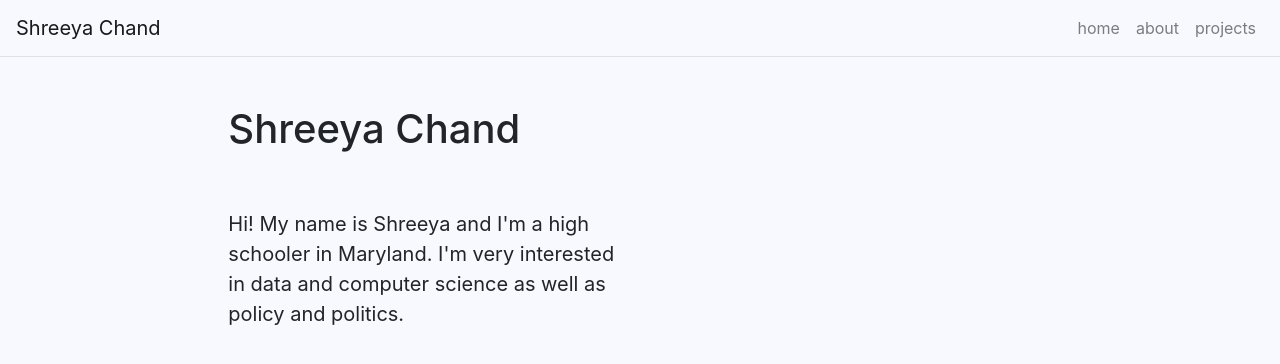
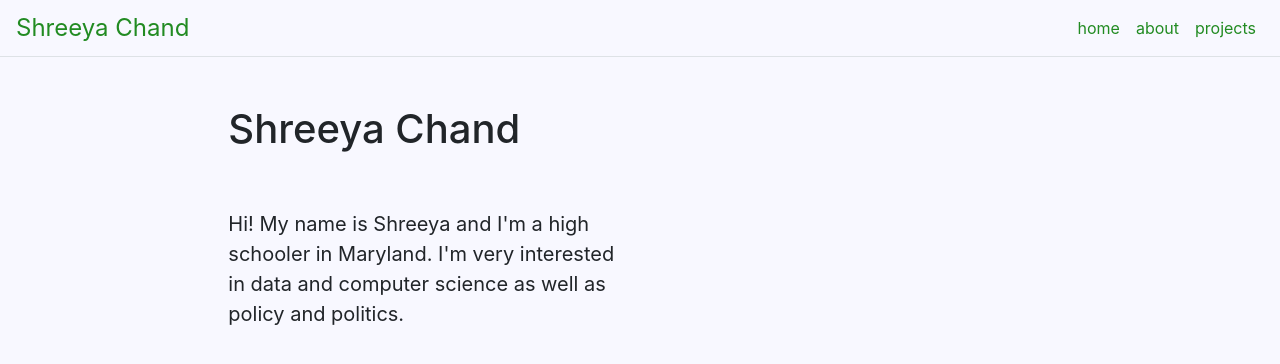
Before and after one commit to shreeyachand/personal-website, a React (Create React App) app: page / in a window 1280 px wide. Shown: the top 364 px of the page. Built offline with nearby package versions, Linux system fonts and the light colour scheme.

Commit message:
Theme change: forest green links!

```diff
--- a/public/index.html
+++ b/public/index.html
@@ -2,7 +2,7 @@
 <html lang="en">
   <head>
     <meta charset="utf-8" />
-    <link rel="shortcut icon" type="image/x-icon" href="favicon.ico">
+    <link rel="shortcut icon" type="image/x-icon" href="favicon.ico?">
     <meta name="viewport" content="width=device-width, initial-scale=1" />
     <meta name="theme-color" content="#30125f" />
     <!--
--- a/src/App.css
+++ b/src/App.css
@@ -34,3 +34,16 @@
     transform: rotate(360deg);
   }
 }
+
+#nav-links .nav-link {
+  color:#228b22;
+}
+#nav-links .nav-link:hover{
+  color:#204220;
+}
+
+a#navbar-brand {
+  font-size:24px;
+  color:#228b22;
+  text-decoration: none;
+}
--- a/src/App.js
+++ b/src/App.js
@@ -44,7 +44,7 @@ class App extends React.Component {
   }
   makeLinks = (pages) => {
     return pages.map(page => {
-      return <Link className="nav-link" to={page.path}>{page.page}</Link>
+      return <Link class="nav-link" to={page.path}>{page.page}</Link>
     }
   )}
 
@@ -55,10 +55,10 @@ class App extends React.Component {
           <Container className="p-0" fluid={true}>
             <style>{'body { background-color: #f8f8ff; }'}</style>
             <Navbar className="border-bottom" bg="transparent" expand="lg">
-              <a class="navbar-brand" href="/">Shreeya Chand</a>
-              <Navbar.Toggle className="border-0" aria-controls="navbar-toggle" />
+              <a id="navbar-brand" href="/">Shreeya Chand</a>
+              <Navbar.Toggle class="nav-toggle" className="border-0" aria-controls="navbar-toggle" />
               <Navbar.Collapse id="navbar-toggle">
-                <Nav className="ml-auto">
+                <Nav id="nav-links" className="ml-auto">
                   {this.makeLinks(this.state.pages)}
                 </Nav>
               </Navbar.Collapse>
@@ -66,7 +66,7 @@ class App extends React.Component {
             {this.makeItems(this.state.pages)}
             <Footer />
           </Container>
-        </Router>
+       </Router>
       </>
     );
   }
--- a/src/components/Hero.css
+++ b/src/components/Hero.css
@@ -1,6 +1,7 @@
 h3 a {
-    color:purple,
+    color:#228b22;
+    text-decoration: none;
 }
 h3 a:hover{
-    color:rebeccapurple
+    color:#204220;
 }
```
